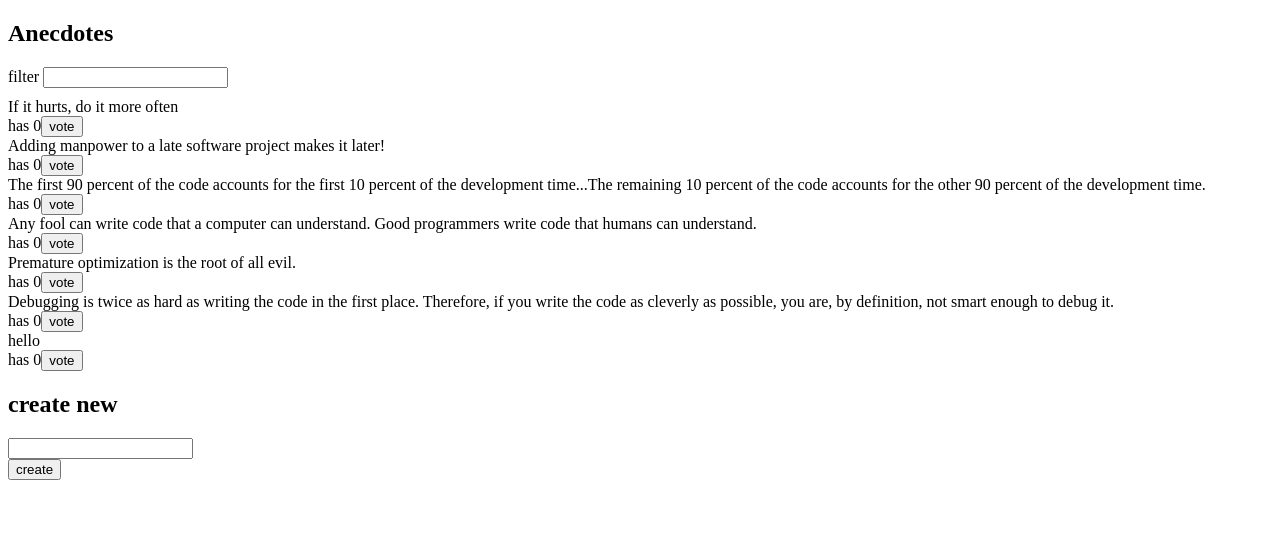
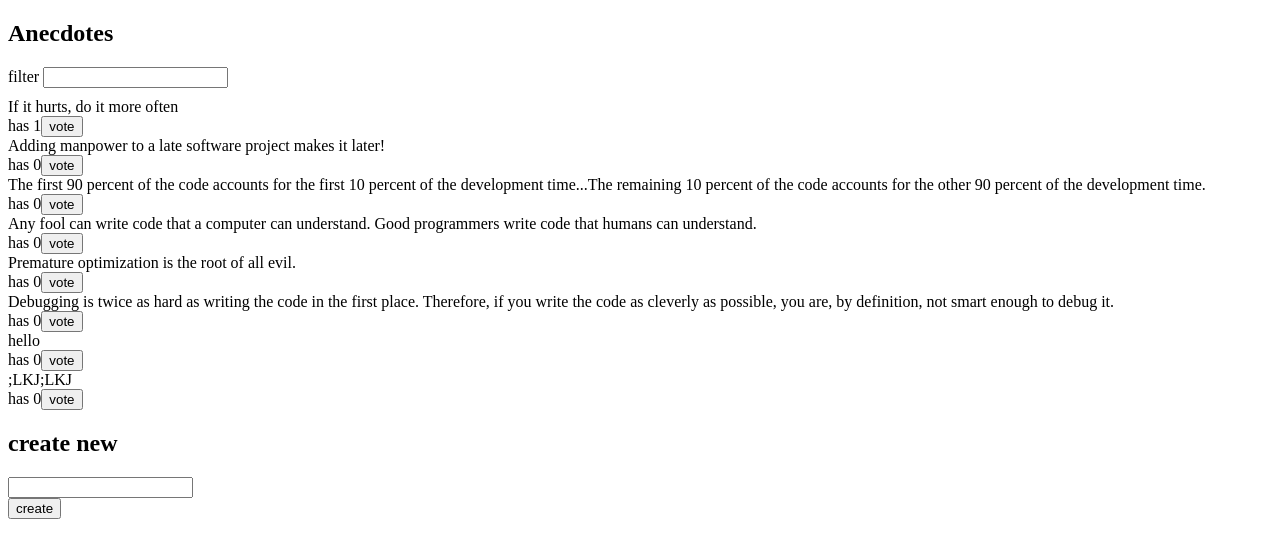
Before and after one commit to Andebugulin/Fullstack_course_part_6, a React (Vite) app in the folder anecdotes/: page / in a window 1280 px wide. Shown: the top 558 px of the page. Built offline with nearby package versions, Linux system fonts and the light colour scheme; data requests are answered from the project's data file.

Commit message:
exercise 6.16, 6.17, 6.18

```diff
--- a/anecdotes/db.json
+++ b/anecdotes/db.json
@@ -3,7 +3,7 @@
     {
       "content": "If it hurts, do it more often",
       "id": "47145",
-      "votes": 0
+      "votes": 1
     },
     {
       "content": "Adding manpower to a late software project makes it later!",
@@ -34,6 +34,11 @@
       "id": "a87e",
       "content": "hello",
       "votes": 0
+    },
+    {
+      "id": "da9f",
+      "content": ";LKJ;LKJ",
+      "votes": 0
     }
   ]
 }
--- a/anecdotes/src/App.jsx
+++ b/anecdotes/src/App.jsx
@@ -3,22 +3,14 @@ import AnecdoteForm from './components/AnecdoteForm'
 import AnecdoteList from './components/AnecdoteList'
 import AnecdoteFilter from './components/AnecdoteFilter'
 import Notification from './components/Notification'
-import anecdoteService from './services/anecdotes'
 import { useDispatch } from 'react-redux'
-import { setAnecdotes } from './reducers/anecdoteReducer'
+import { initializeAnecdotes } from './reducers/anecdoteReducer'
 
 
 const App = () => {
   const dispatch = useDispatch()
   useEffect(() => {
-    anecdoteService
-      .getAll()
-      .then(anecdotes => {
-        dispatch(setAnecdotes(anecdotes))
-      })
-      .catch(error => {
-        console.error('Failed to fetch anecdotes:', error)
-      })
+    dispatch(initializeAnecdotes())
   }, [dispatch])
 
   return (
--- a/anecdotes/src/components/AnecdoteForm.jsx
+++ b/anecdotes/src/components/AnecdoteForm.jsx
@@ -1,7 +1,6 @@
 import { useDispatch  } from 'react-redux'
 import { newAnecdote } from '../reducers/anecdoteReducer'
 import { setNotification } from '../reducers/notificationReducer'
-import anecdoteService  from '../services/anecdotes'
 
 const AnecdoteForm = () => {
     const dispatch = useDispatch()
@@ -12,9 +11,8 @@ const AnecdoteForm = () => {
         const content = event.target.anecdote.value
         event.target.anecdote.value = ''
 
-        const newAnecdoteObj = await anecdoteService.createNew(content)
-        dispatch(newAnecdote(newAnecdoteObj))
-        dispatch(setNotification(`Created '${newAnecdoteObj.content}'`))
+        dispatch(newAnecdote(content))
+        dispatch(setNotification(`Created '${content}'`))
     }
 
     return (
--- a/anecdotes/src/components/AnecdoteList.jsx
+++ b/anecdotes/src/components/AnecdoteList.jsx
@@ -1,5 +1,5 @@
 import { useSelector, useDispatch  } from 'react-redux'
-import { voteAnecdote } from '../reducers/anecdoteReducer'
+import { voteAnecdoteAsync } from '../reducers/anecdoteReducer'
 import { setNotification } from '../reducers/notificationReducer'
 
 const AnecdoteList = () => {
@@ -9,7 +9,7 @@ const AnecdoteList = () => {
 
     const vote = (id) => {
         const anecdote = anecdotes.find(a => a.id === id)
-        dispatch(voteAnecdote(id))
+        dispatch(voteAnecdoteAsync(id))
         dispatch(setNotification(`You voted '${anecdote.content}'`))
     }
 
--- a/anecdotes/src/main.jsx
+++ b/anecdotes/src/main.jsx
@@ -1,25 +1,7 @@
 import ReactDOM from 'react-dom/client'
-// import { createStore, combineReducers } from 'redux'
-import { configureStore } from '@reduxjs/toolkit'
 import { Provider } from 'react-redux'
 import App from './App'
-import anecdoteReducer from './reducers/anecdoteReducer'
-import filterReducer from './reducers/filterReducer'
-import notificationReducer from './reducers/notificationReducer'
-
-// const combinedReducer = combineReducers({
-//   anecdotes: anecdoteReducer,
-//   filter: filterReducer
-// })
-
-// const store = createStore(combinedReducer)
-const store = configureStore({
-  reducer: {
-    anecdotes: anecdoteReducer,
-    filter: filterReducer,
-    notification: notificationReducer
-  }
-})
+import store from './store'
 
 ReactDOM.createRoot(document.getElementById('root')).render(
   <Provider store={store}>
--- a/anecdotes/src/reducers/anecdoteReducer.js
+++ b/anecdotes/src/reducers/anecdoteReducer.js
@@ -1,4 +1,5 @@
 import { createSlice } from '@reduxjs/toolkit'
+import anecdoteService from '../services/anecdotes'
 
 const anecdotesSlice = createSlice({
   name: 'anecdotes',
@@ -11,9 +12,6 @@ const anecdotesSlice = createSlice({
         anecdoteToVote.votes += 1
       }
     },
-    newAnecdote(state, action) {
-      state.push(action.payload)
-    },
     appendAnecdote(state, action) {
       const newAnecdote = action.payload
       state.push(newAnecdote)
@@ -24,5 +22,26 @@ const anecdotesSlice = createSlice({
   }
 })
 
-export const { voteAnecdote, newAnecdote, appendAnecdote, setAnecdotes} = anecdotesSlice.actions
+export const initializeAnecdotes = () => {
+  return async dispatch => {
+    const anecdotes = await anecdoteService.getAll()
+    dispatch(setAnecdotes(anecdotes))
+  }
+}
+
+export const newAnecdote = content => {
+  return async dispatch => {
+    const newAnecdote = await anecdoteService.createNew(content)
+    dispatch(appendAnecdote(newAnecdote))
+  }
+}
+
+export const voteAnecdoteAsync = id => {
+  return async dispatch => {
+    const updatedAnecdote = await anecdoteService.voteAnecdote(id)
+    dispatch(voteAnecdote(updatedAnecdote.id))
+  }
+}
+
+export const { voteAnecdote, appendAnecdote, setAnecdotes} = anecdotesSlice.actions
 export default anecdotesSlice.reducer
--- a/anecdotes/src/services/anecdotes.js
+++ b/anecdotes/src/services/anecdotes.js
@@ -13,7 +13,15 @@ const createNew = async (content) => {
   return response.data
 }
 
+const voteAnecdote = async (id) => {
+  const response = await axios.get(`${baseUrl}/${id}`)
+  const updatedAnecdote = { ...response.data, votes: response.data.votes + 1 }
+  const updateResponse = await axios.put(`${baseUrl}/${id}`, updatedAnecdote)
+  return updateResponse.data
+}
+
 export default {
     getAll,
-    createNew
+    createNew,
+    voteAnecdote
  }
--- /dev/null
+++ b/anecdotes/src/store.js
@@ -0,0 +1,14 @@
+import { configureStore } from '@reduxjs/toolkit'
+import anecdoteReducer from './reducers/anecdoteReducer'
+import filterReducer from './reducers/filterReducer'
+import notificationReducer from './reducers/notificationReducer'
+
+const store = configureStore({
+  reducer: {
+    anecdotes: anecdoteReducer,
+    filter: filterReducer,
+    notification: notificationReducer
+  }
+})
+
+export default store
```
